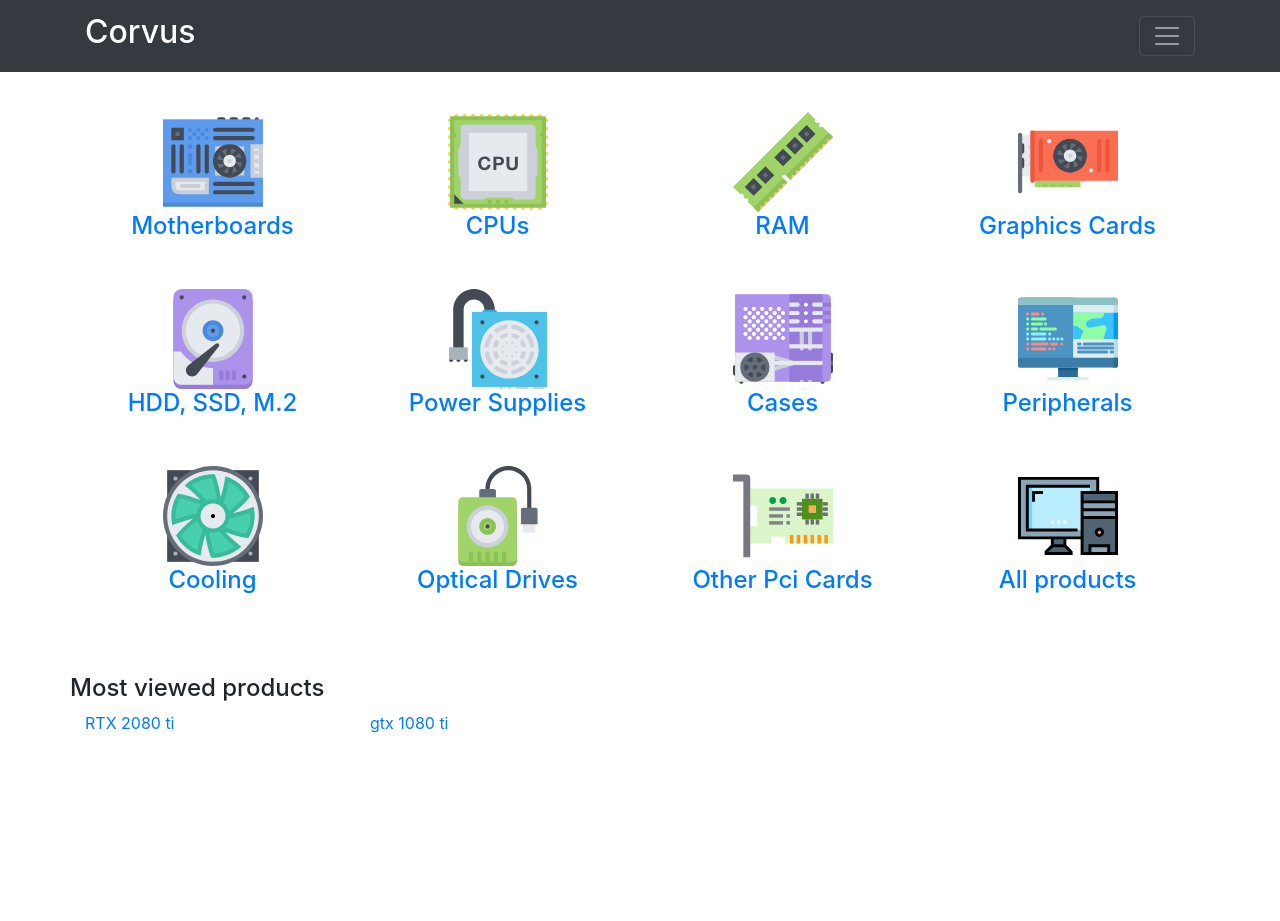
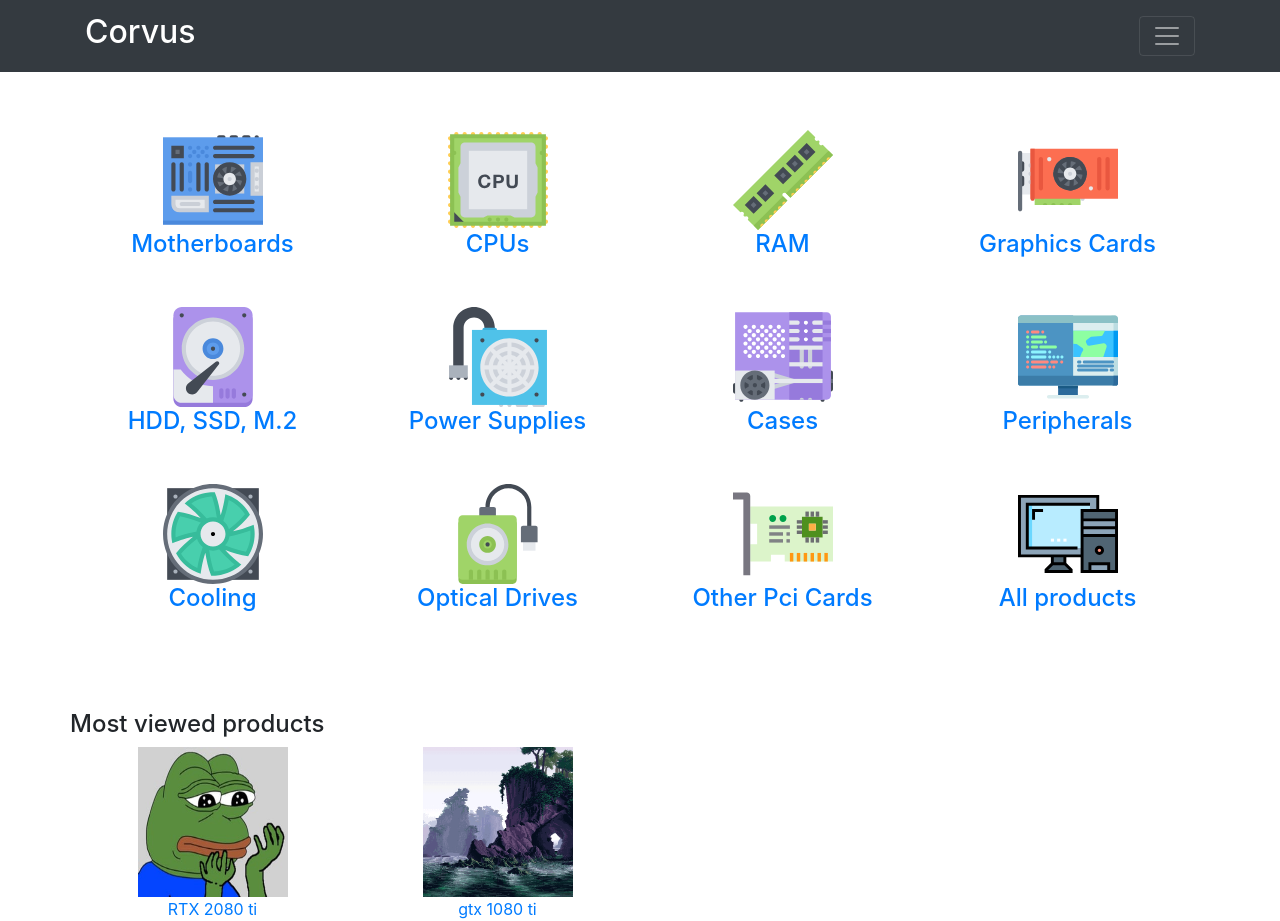
Before and after one commit to CapnQwan/Catalog-Project, a Flask app: page / in a window 1280 px wide. Before the commit the page ends 733 px from the top, so only its background shows below. Run offline with Flask 2, Linux system fonts and the light colour scheme; some libraries are stand-ins or nearby versions.

Commit message:
added the ability to upload images for each of the products

```diff
--- a/DB_setup.py
+++ b/DB_setup.py
@@ -50,6 +50,7 @@ class CatalogItem(Base):
     description = Column(String(250))
     price = Column(String(12), nullable = False)
     View = Column(Integer, nullable = False)
+    filename = Column(String, nullable = False)
     user_id = Column(Integer, ForeignKey('user.id'))
     user = relationship(User)
 
--- a/Main.py
+++ b/Main.py
@@ -3,12 +3,19 @@ from sqlalchemy import create_engine, asc, desc
 from sqlalchemy.orm import sessionmaker
 from DB_setup import Base, User, CatalogItem
 from flask.ext.httpauth import HTTPBasicAuth
-import requests, httplib2, json, string, random
+import requests, httplib2, json, string, random, os
 from flask import session as login_session
 from oauth2client.client import flow_from_clientsecrets, FlowExchangeError
+from werkzeug.utils import secure_filename
+
+
+UPLOAD_FOLDER = 'static/Item-image'
+ALLOWED_EXTENSIONS = set(['txt', 'pdf', 'png', 'jpg', 'jpeg', 'gif'])
 
 
 app = Flask(__name__)
+app.config['UPLOAD_FOLDER'] = UPLOAD_FOLDER
+
 
 CLIENT_ID = json.loads(open('client_secrets.json', 'r').read())['web']['client_id']
 
@@ -43,6 +50,7 @@ def Login():
 			token = userlogin.generate_auth_token()
 			login_session['Username'] = username
 			login_session['Usertoken'] = token
+			login_session['provider'] = 'Corvus'
 			return redirect(url_for('homepage'))
 	else:
 		state = ''.join(random.choice(string.ascii_uppercase + string.digits) for x in range(32))
@@ -167,23 +175,31 @@ def Signup():
 		token = g.user.generate_auth_token()
 		login_session['Username'] = username
 		login_session['Usertoken'] = token
+		login_session['provider'] = 'Corvus'
 		return redirect(url_for('homepage'))
 	else:
 		return render_template('Sign_up.html')
 
 @app.route('/Corvus/Logout')
 def Logout():
-	if login_session['provider'] == 'google':
+	try:
+		if login_session['provider'] == Corvus:
+			del login_session['Username']
+			del login_session['Usertoken']
+		elif login_session['provider'] == google:
 			print('1')
 			gdisconnect()
-			#return redirect('https://www.google.com/accounts/Logout?continue=https://appengine.google.com/_ah/logout?continue=http://localhost:5000/Corvus')
-	try:
-		del login_session['Username']
-		del login_session['Usertoken']
 		return redirect(url_for('homepage'))
 	except:
 		return redirect(url_for('homepage'))
-
+try:
+	pass
+except Exception as e:
+	raise
+else:
+	pass
+finally:
+	pass
 
 @app.route('/gdisconnect')
 def gdisconnect():
@@ -217,32 +233,45 @@ def gdisconnect():
         return response
 
 
+def allowed_file(filename):
+    return '.' in filename and \
+           filename.rsplit('.', 1)[1].lower() in ALLOWED_EXTENSIONS
+
+
+
 @app.route('/Corvus/Newitem', methods = ['GET', 'POST'])
 def Newitem():
-	try:
-		t = login_session['Usertoken']
-		user_id = User.verify_auth_token(t)
-		print(user_id)
-		if request.method == 'POST':
-			if user_id:
-				name = request.form['Name']
-				desc = request.form['description']
-				price = request.form['price']
-				catagory = request.form['catagory']
+	#try:
+	t = login_session['Usertoken']
+	user_id = User.verify_auth_token(t)
+	print(user_id)
+	if request.method == 'POST':
+		if user_id:
+			name = request.form['Name']
+			desc = request.form['description']
+			price = request.form['price']
+			catagory = request.form['catagory']
+			file = request.files['file']
+			if file.filename == '':
+				return redirect(url_for('Newitem'))
+			if file and allowed_file(file.filename):
+				filename = secure_filename(file.filename)
+				file.save(os.path.join(app.config['UPLOAD_FOLDER'], filename))
 				views = 0
-				newitem = CatalogItem(name = name, catagory = catagory, description = desc, price = price, user_id = user_id, View=views)
+				newitem = CatalogItem(name = name, catagory = catagory, description = desc, price = price, user_id = user_id, View=views, filename=filename)
 				session.add(newitem)
 				session.commit()
 				print('item added')
 				return redirect(url_for('ViewItem', item_id=newitem.id))
-			else:
-				print('must be logged in')
-				return redirect(url_for('signup'))
+			return redirect(url_for('Newitem'))
 		else:
-			return render_template('New_item.html')
-	except:
-		print('invalid token')
-		return redirect(url_for('homepage'))
+			print('must be logged in')
+			return redirect(url_for('Signup'))
+	else:
+		return render_template('New_item.html')
+	#except:
+		#print('invalid token')
+		#return redirect(url_for('homepage'))
 
 
 @app.route('/Corvus/Profile')
--- a/Templates/Item.html
+++ b/Templates/Item.html
@@ -1,6 +1,11 @@
 {% extends "header.html" %}
 {% block content %}
 <div class="row padding-top">
+	<div class="col-6">
+		<img src="/static/Item-image/{{item.filename}}">
+	</div>
+</div>
+<div class="row">
 	<div class="col-6"><h3>{{item.name}}</h3></div>
 	<div class="col-6"><h3>$ {{item.price}}</h3></div>
 </div>
--- a/Templates/New_item.html
+++ b/Templates/New_item.html
@@ -1,6 +1,6 @@
 {% extends "header.html" %}
 {% block content %}
-<form action="#" method="post">
+<form action="#" method="post" enctype=multipart/form-data>
 	<div class="row padding-top">
 		<div class="col">
 			<label for="name">Name:</label>
@@ -37,6 +37,7 @@
 		    </select>
 		</div>
 	</div>
+	      <p><input type=file name=file>
 	<div class="row ten-mrg-top">
 		<div class="col">
 			<button type="submit" class="btn btn-primary">Submit</button>
--- a/Templates/Owner_item.html
+++ b/Templates/Owner_item.html
@@ -1,6 +1,11 @@
 {% extends "header.html" %}
 {% block content %}
 <div class="row padding-top">
+	<div class="col-6">
+		<img src="/static/Item-image/{{item.filename}}">
+	</div>
+</div>
+<div class="row">
 	<div class="col-6">{{item.name}}</div>
 	<div class="col-6">$ {{item.price}}</div>
 </div>
--- a/Templates/front_page.html
+++ b/Templates/front_page.html
@@ -85,9 +85,14 @@
 <div class="row">
 	{% for item in items %}
 	<div class="col-3">
-		<a href="{{url_for('ViewItem', catagory=catagory, item_id=item.id)}}">
-		{{item.name}}
-		</a>
+		<div class="row">
+			<img src="/static/Item-image/{{item.filename}}"" class="frontpage-image">
+		</div>
+		<div class="center-text">
+			<a href="{{url_for('ViewItem', catagory=catagory, item_id=item.id)}}">
+			{{item.name}}
+			</a>
+		</div>
 	</div>
 {% endfor %}
 </div>
--- a/static/styles_sheet.css
+++ b/static/styles_sheet.css
@@ -1,5 +1,5 @@
 .padding-top {
-	padding-top: 72px;
+	padding-top: 90px;
 }
 
 .mrg-bot {
@@ -17,3 +17,14 @@
 .catagory-link {
   text-align: center;
 }
+
+.center-text{
+	text-align: center;
+}
+
+.frontpage-image {
+	width: 150px;
+	height: 150px;
+	margin-left: calc(50% - 75px);
+	margin-right: calc(50% - 75px);
+}
```
Also changed, not shown: Catalog.db, static/Item-image/1023.jpg (added), static/Item-image/URIm.gif (added), 2 other files.
